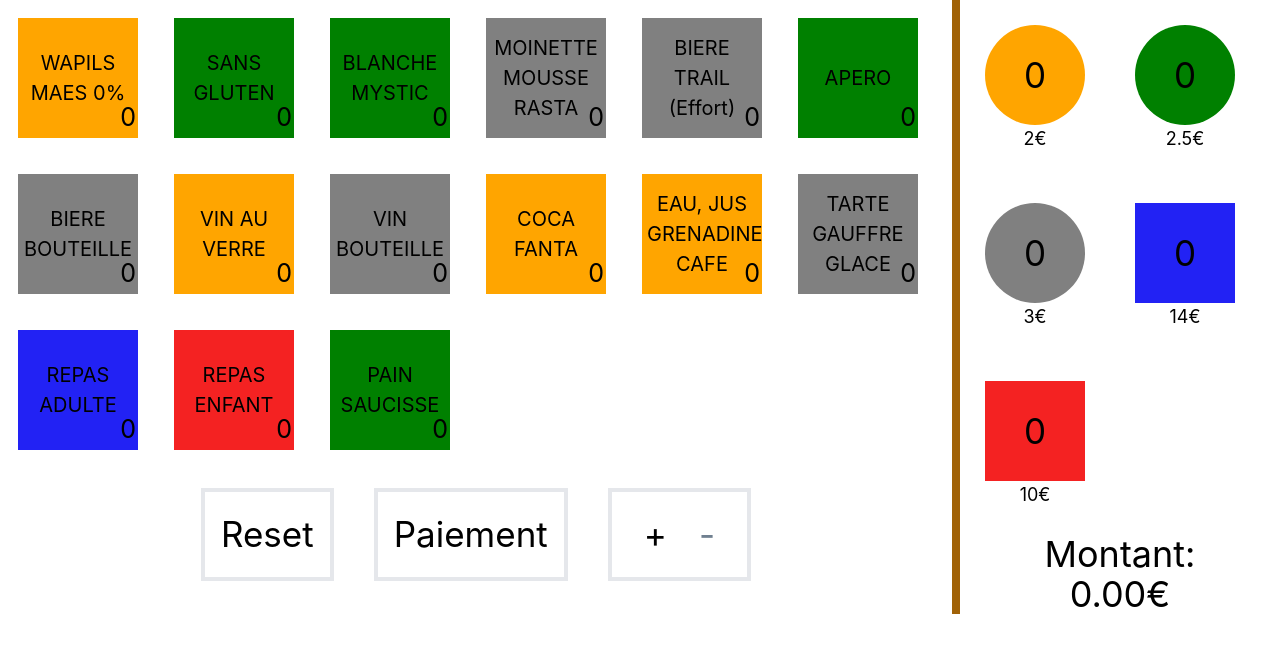
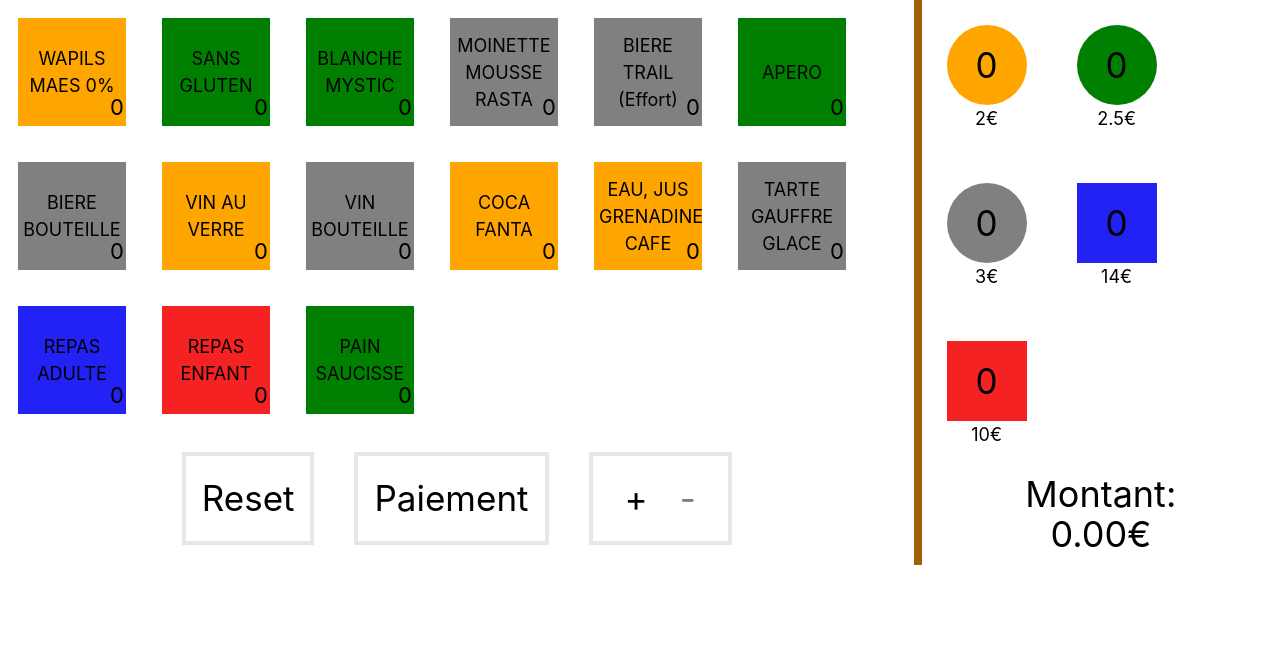
Before and after one commit to worming004/bar-accueil, a React (Create React App) app in the folder src/web/: page / in a window 1280 px wide. Shown: the top 652 px of the page. Built offline with nearby package versions, Linux system fonts and the light colour scheme.

Commit message:
reduce size

```diff
--- a/src/web/src/features/counter/Counter.tsx
+++ b/src/web/src/features/counter/Counter.tsx
@@ -9,9 +9,9 @@ import { selectPresentationMode, tokenMode } from './counterSlice';
 import { store } from '../../app/store';
 
 export function Counter() {
-  const inputStyle = { maxWidth: "75%" }
+  const inputStyle = { maxWidth: "72%" }
   const modalStyle = { content: { maxWidth: "65%" } }
-  const outputStyle = { maxWidth: "25%" }
+  const outputStyle = { maxWidth: "28%" }
 
   const presentationMode = useAppSelector(selectPresentationMode);
   const toTokenModeClick = () => store.dispatch(tokenMode());
--- a/src/web/src/features/counter/inputs/InputPage.tsx
+++ b/src/web/src/features/counter/inputs/InputPage.tsx
@@ -65,7 +65,7 @@ export function InputPage() {
 function SingleButton(props: ItemWithCount, mode: Mode) {
   const dispatchItem = () => store.dispatch(executeSelection(props))
 
-  const squareSize = "120px";
+  const squareSize = "108px";
   const cardStyle: any = {
     // TODO: select color with specified property
     backgroundColor: GetItemColor(props),
@@ -79,14 +79,14 @@ function SingleButton(props: ItemWithCount, mode: Mode) {
     cardStyle.border = '3px solid red'
   }
   const textStyle = {
-    fontSize: "20px",
+    fontSize: "18px",
     flexShrink: 0,
   }
   const countStyle = {
     bottom: '0px',
     right: '0px',
     position: 'absolute' as 'absolute',
-    fontSize: '25px',
+    fontSize: '22px',
     margin: '2px'
   };
   return (
--- a/src/web/src/features/counter/outputs/OutputPage.tsx
+++ b/src/web/src/features/counter/outputs/OutputPage.tsx
@@ -17,8 +17,8 @@ export function OutputPage() {
 function TokenPresentation(props: TokenWithCount) {
     const commonStyle = {
         fontSize: '35px',
-        width: "100px",
-        height: "100px",
+        width: "80px",
+        height: "80px",
         backgroundColor: GetTokenColor(props)
     }
     const roundStyle = {
```
